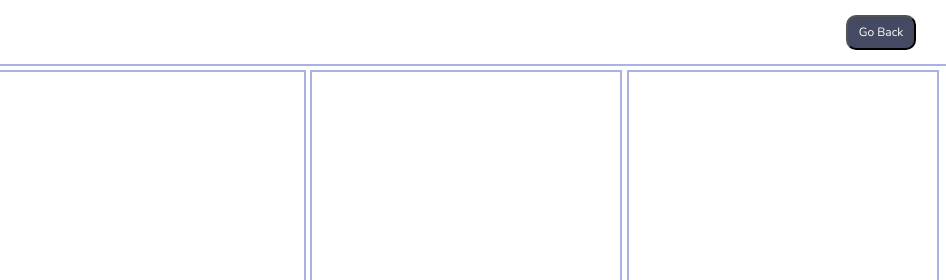
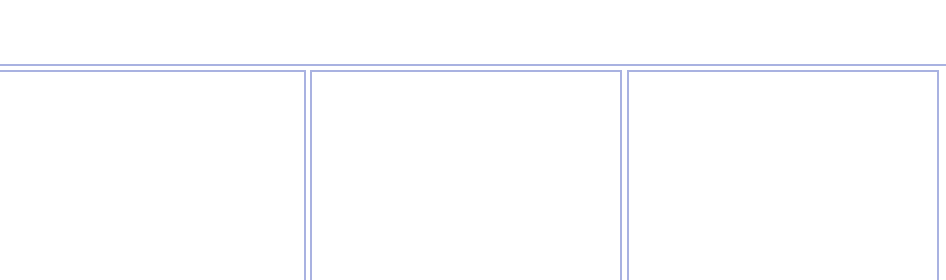
Before and after one commit to robinistic/publications, a plain HTML site: page index.html in a window 1280 px wide. Shown: the top 280 px of the page, 334-1280 px from the left. Drawn offline with nearby package versions, Linux system fonts and the light colour scheme.

Commit message:
Update style.css

```diff
--- a/style.css
+++ b/style.css
@@ -32,7 +32,7 @@
     width: 100%;
     justify-content: right;
     align-items: center;
-    display: noneb;
+    display: none;
 }
 .controlOption{
     height: 35px;
```
